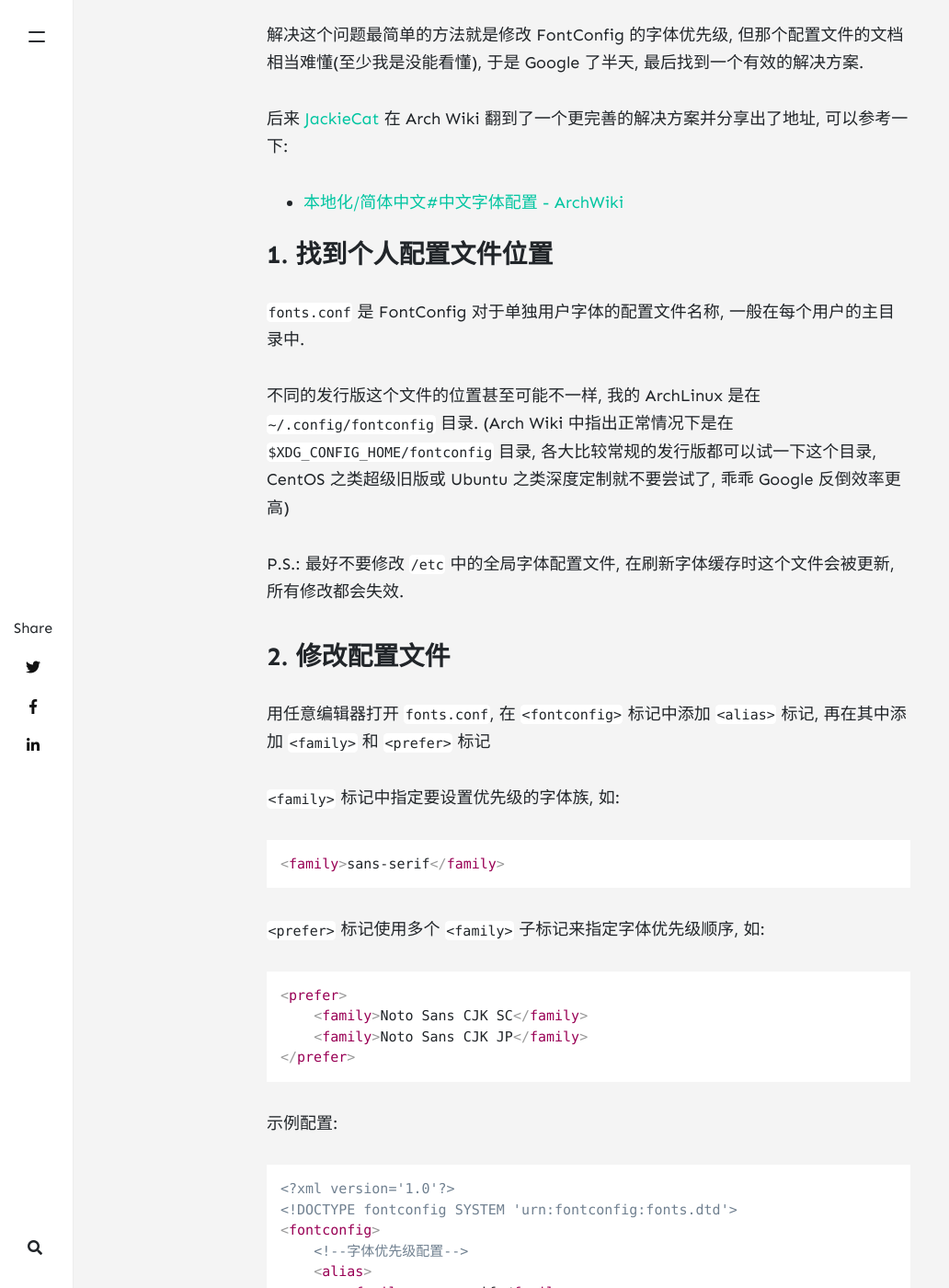
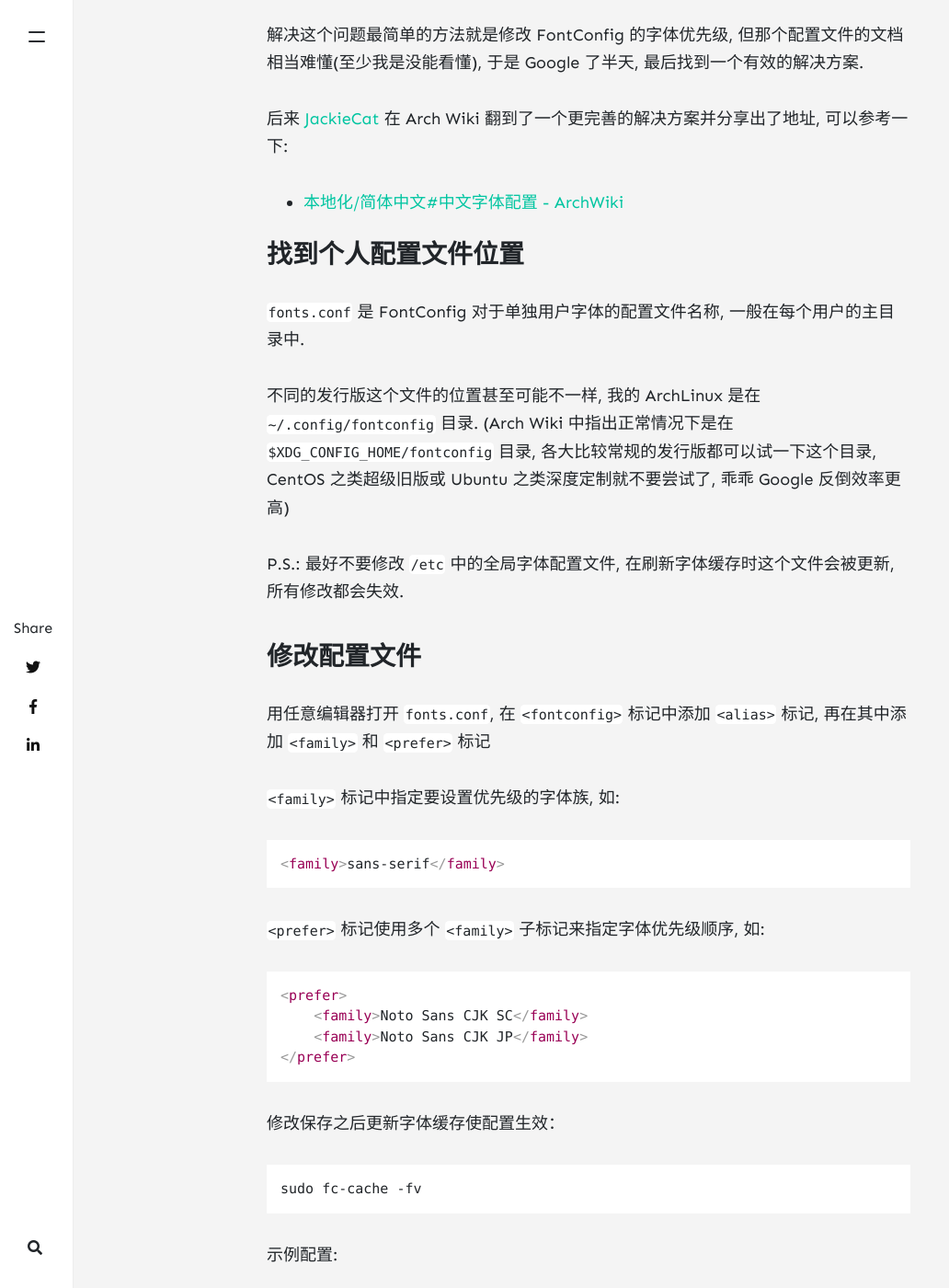
Before and after one commit to maxelblack/maxels-pages, a Jekyll site: the page built from _posts/2020-12-26-font-config.md, in a window 1280 px wide and 1400 px high, scrolled down 586 px. Shown: the whole window at 92% size, without its empty margins (0-1032 px from the left). Built offline with Jekyll 4.4.1, drawn with Linux system fonts in a browser that asks for light colours; nearby versions of some CDN libraries; comment, search, counter and statistics services are not loaded.

Commit message:
Try fixing the website

````diff
--- a/_config.yml
+++ b/_config.yml
@@ -20,6 +20,7 @@
 
 excerpt_separator: "<!--MORE-->"
 
+encoding: UTF-8
 #highlighter: none
 markdown: kramdown
 
--- a/_posts/2020-12-26-font-config.md
+++ b/_posts/2020-12-26-font-config.md
@@ -14,7 +14,7 @@
 后来 [JackieCat](https://www.jackiecat.xyz){:target="_blank"} 在 Arch Wiki 翻到了一个更完善的解决方案并分享出了地址, 可以参考一下:
 - [本地化/简体中文#中文字体配置 - ArchWiki](https://wiki.archlinux.org/index.php/Localization_%28%E7%AE%80%E4%BD%93%E4%B8%AD%E6%96%87%29/Simplified_Chinese_%28%E7%AE%80%E4%BD%93%E4%B8%AD%E6%96%87%29#%E4%B8%AD%E6%96%87%E5%AD%97%E4%BD%93%E9%85%8D%E7%BD%AE){:target="blank"}
 
-### 1. 找到个人配置文件位置
+### 找到个人配置文件位置
 
 `fonts.conf` 是 FontConfig 对于单独用户字体的配置文件名称, 一般在每个用户的主目录中.
 
@@ -22,7 +22,7 @@
 
 P.S.: 最好不要修改 `/etc` 中的全局字体配置文件, 在刷新字体缓存时这个文件会被更新, 所有修改都会失效.
 
-### 2. 修改配置文件
+### 修改配置文件
 
 用任意编辑器打开 `fonts.conf`, 在 `<fontconfig>` 标记中添加 `<alias>` 标记, 再在其中添加 `<family>` 和 `<prefer>` 标记
 
@@ -37,6 +37,12 @@
     <family>Noto Sans CJK SC</family>
     <family>Noto Sans CJK JP</family>
 </prefer>
+```
+
+修改保存之后更新字体缓存使配置生效：
+
+```bash
+sudo fc-cache -fv
 ```
 
 示例配置:
````
Also changed, not shown: other parts of _posts/2020-12-26-font-config.md (+1 -1 lines).
